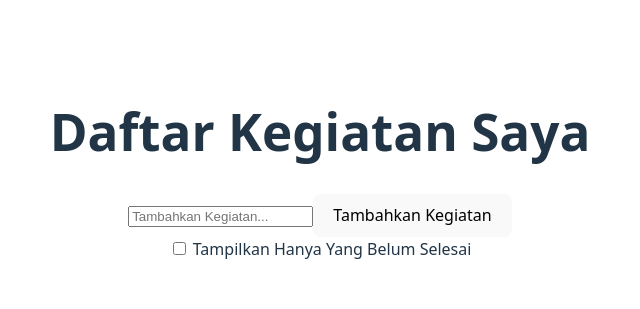
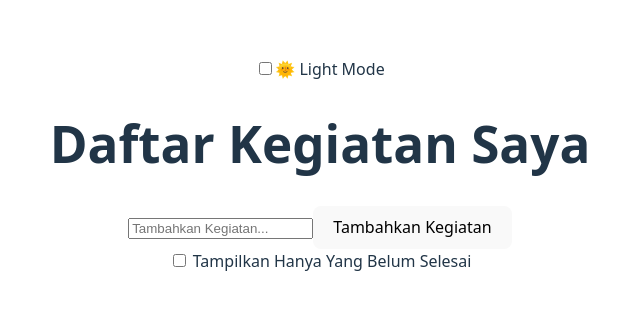
Before and after one commit to mhdpradityo/32-pbk-uts-233510471, a Vue app: page / in a window 1280 px wide. Shown: the part 227-536 px from the top of the page, without its empty margins (320-960 px from the left). Built offline with nearby package versions, Linux system fonts and the light colour scheme.

Commit message:
Menambahkan Fitur: Mode Gelap

```diff
--- a/src/App.vue
+++ b/src/App.vue
@@ -1,5 +1,12 @@
 <template>
-  <div class="todo-container">
+  <div :class="['todo-container', { dark: isDarkMode }]">
+    <div class="dark-mode-toggle">
+      <label class="switch">
+        <input type="checkbox" v-model="isDarkMode" />
+        <span class="slider"></span>
+      </label>
+      <span>{{ isDarkMode ? "🌙 Dark Mode" : "🌞 Light Mode" }}</span>
+    </div>
     <h1>Daftar Kegiatan Saya</h1>
     <div class="input-group">
       <input type="text" v-model="newTask" placeholder="Tambahkan Kegiatan..." />
@@ -29,6 +36,7 @@ import { ref, computed } from "vue";
 const newTask = ref("");
 const tasks = ref([]);
 const showOnlyIncomplete = ref(false);
+const isDarkMode = ref(false);
 
 const addTask = () => {
   if (newTask.value.trim()) {
```
